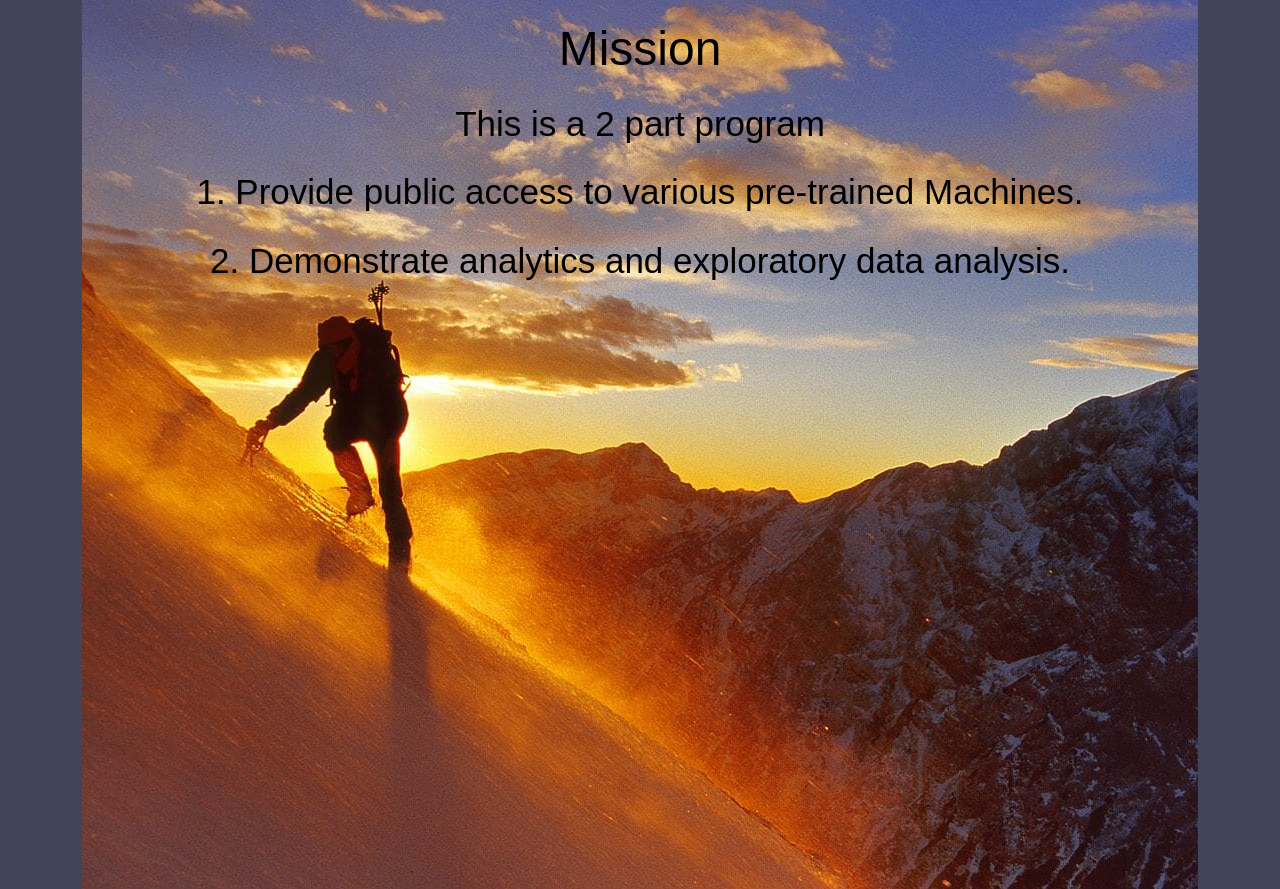
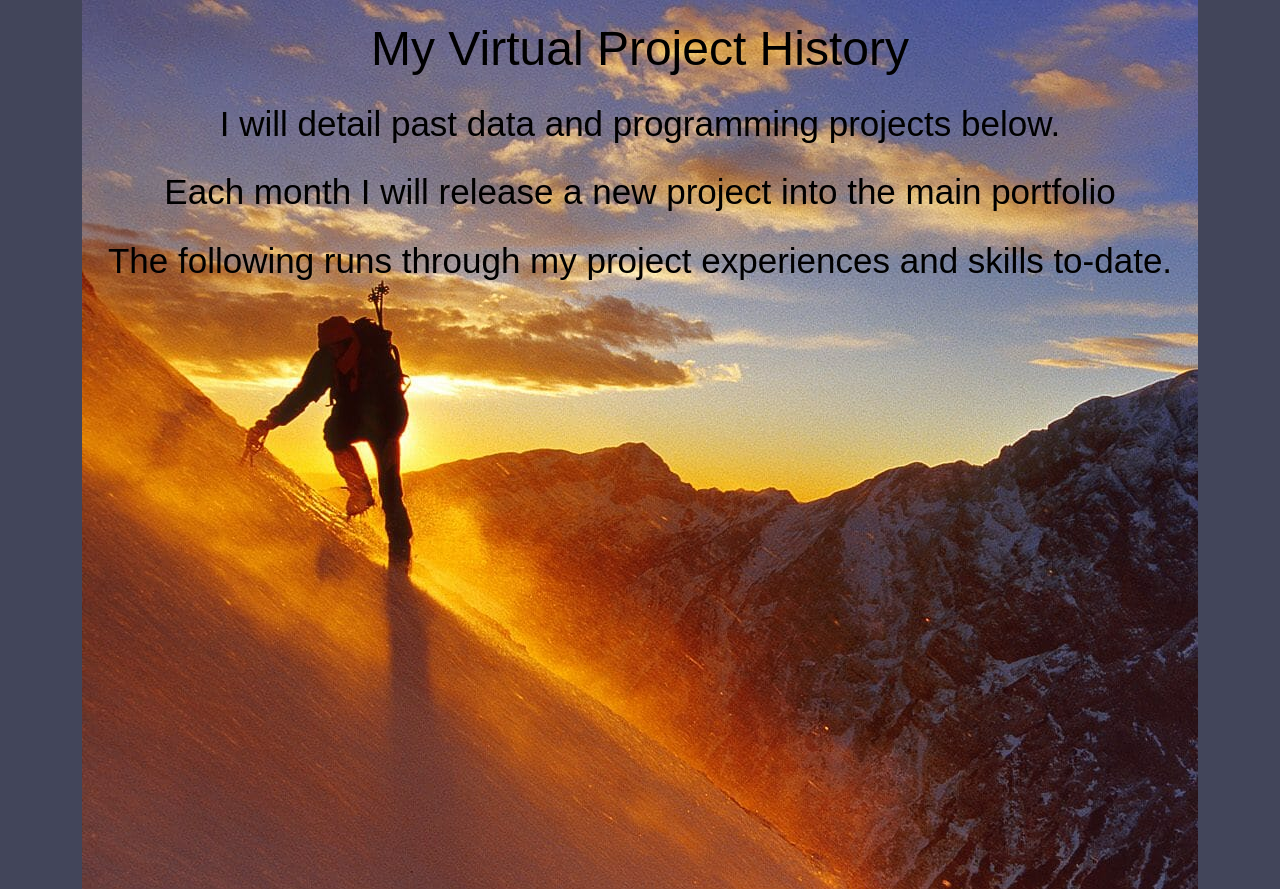
Before and after one commit to icprofsensei/Dhylan-Data-Portfolio, a Django app: page /purpose/ in a window 1280 px wide. Shown: the part 56-945 px from the top of the page. Run offline with Django 5.2, Linux system fonts and the light colour scheme.

Commit message:
prod_ready

```diff
--- a/main/static/purpose/purpose.css
+++ b/main/static/purpose/purpose.css
@@ -80,6 +80,9 @@ section h2{
   text-align: center;
   text-transform: uppercase;
 }
+section h3{
+  text-align: center;
+}
 section .text-container{
    display: flex;
 }
--- a/main/templates/home.html
+++ b/main/templates/home.html
@@ -8,8 +8,8 @@
     </head>
 
 <body>
-    <h1>ML Projects</h1>
-    <p>This is an open-access data project to demonstrate my various ML programs, their accuracy and allow users to make predictions on their own data. </p>
+    <h1>Dhylan's Data Portfolio</h1>
+    <p>This is my open-access, interactive data science portfolio where I demonstrate my data projects whilst providing access to the Machine Learning models behind them. Navigate through the gallery below to view some current projects and to read about the data stories behind them. </p>
   <div class = "container">
      <div class="mySlides">
         <a target="_blank" href="/purpose">
--- a/main/templates/purpose.html
+++ b/main/templates/purpose.html
@@ -10,10 +10,10 @@
 
             <section >
                 <div class = "bodytextinfo" id = "frontimg">
-                    <h1 class="slide-in">Mission</h1>
-                    <p class="slide-in">This is a 2 part program</p>
-                    <p class="slide-in">1. Provide public access to various pre-trained Machines.</p>
-                    <p class="slide-in">2. Demonstrate analytics and exploratory data analysis.</p>
+                    <h1 class="slide-in">My Virtual Project History</h1>
+                    <p class="slide-in">I will detail past data and programming projects below.</p>
+                    <p class="slide-in">Each month I will release a new project into the main portfolio</p>
+                    <p class="slide-in">The following runs through my project experiences and skills to-date.</p>
                 </div>
             </section>
             <section>
@@ -96,6 +96,32 @@
                   </div>
                 </div>
               </section>
+              <section>
+                <div class="container reveal">
+                  <h2>Portfolio Project 1</h2>
+                  <h3> Startup Success</h3>
+                  <div class="text-container">
+                    <div class="text-box">
+                      <h3>PyTorch Model and Training</h3>
+                      <p>
+                        Made a python pytorch model which can be accessed so that user's can make predictions on start-up success. Fine tuned the model's learning rate in order to achieve the highest accuracy.
+                      </p>
+                    </div>
+                    <div class="text-box">
+                      <h3>Feature Engineering</h3>
+                      <p>
+                        Utilised the google and yahoo APIs to obtain additional calculated values for the original dataset.
+                      </p>
+                    </div>
+                    <div class="text-box">
+                      <h3>Exploratory Data Analysis</h3>
+                      <p>
+                        Investigated the original dataset, generated interactive visualisations using chart.js.
+                      </p>
+                    </div>
+                  </div>
+                </div>
+              </section>
     <script>
 
 
```
Also changed, not shown: main/static/startup1/style.css (+5 -4 lines), main/templates/startup1/index.html (+7 -20 lines).
